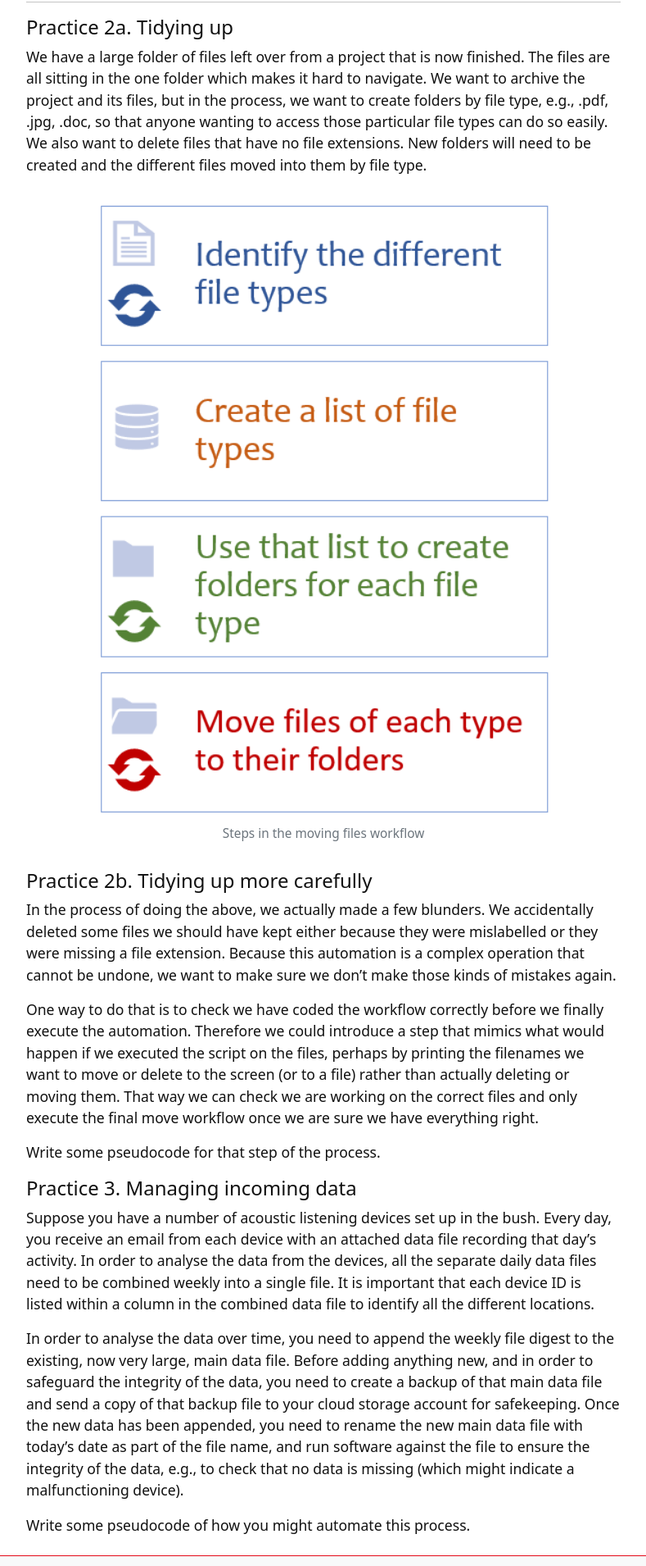
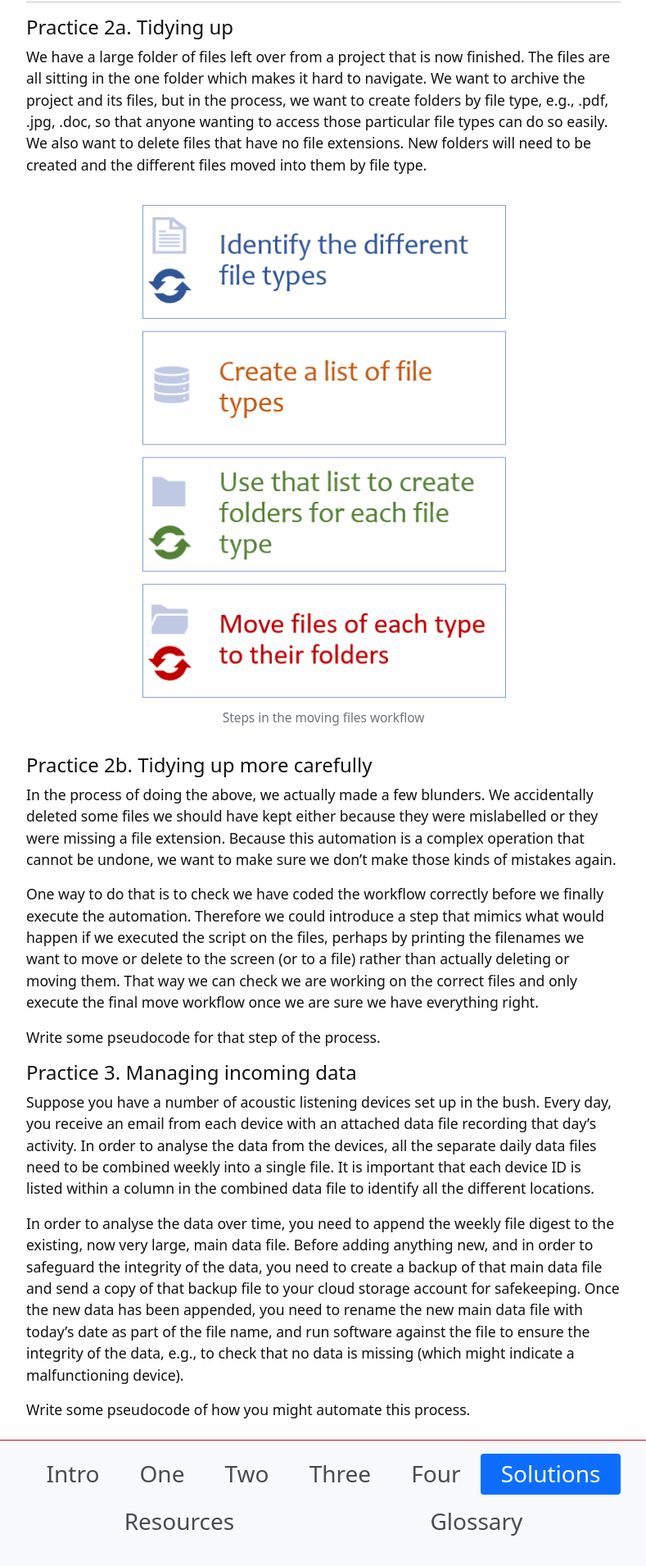
Before and after one commit to weaverbel/intro-computational-thinking, a Jekyll site: the page built from content/5-solutions.md, in a window 1280 px wide. Shown: the part 1897-3807 px from the top of the page at 82% size, without its empty margins (245-1034 px from the left). Built offline with Jekyll 4.4.1, drawn with Linux system fonts in a browser that asks for light colours.

Commit message:
Update 5-solutions.md
shrink the image

```diff
--- a/content/5-solutions.md
+++ b/content/5-solutions.md
@@ -44,7 +44,7 @@ The loop will then stop, as there are no more variables to work on.
 We have a large folder of files left over from a project that is now finished. The files are all sitting in the one folder which makes it hard to navigate. We want to archive the project and its files, but in the process, we want to create folders by file type, e.g., .pdf, .jpg, .doc, so that anyone wanting to access those particular file types can do so easily. We also want to delete files that have no file extensions. New folders will need to be created and the different files moved into them by file type.
 
 
-{% include figure.html img="move-pseudocode.png" alt="Steps in the moving scenario" caption="Steps in the moving files workflow" width="80%" %}
+{% include figure.html img="move-pseudocode.png" alt="Steps in the moving scenario" caption="Steps in the moving files workflow" width="65%" %}
 
 #### Practice 2b. Tidying up more carefully
 
```
